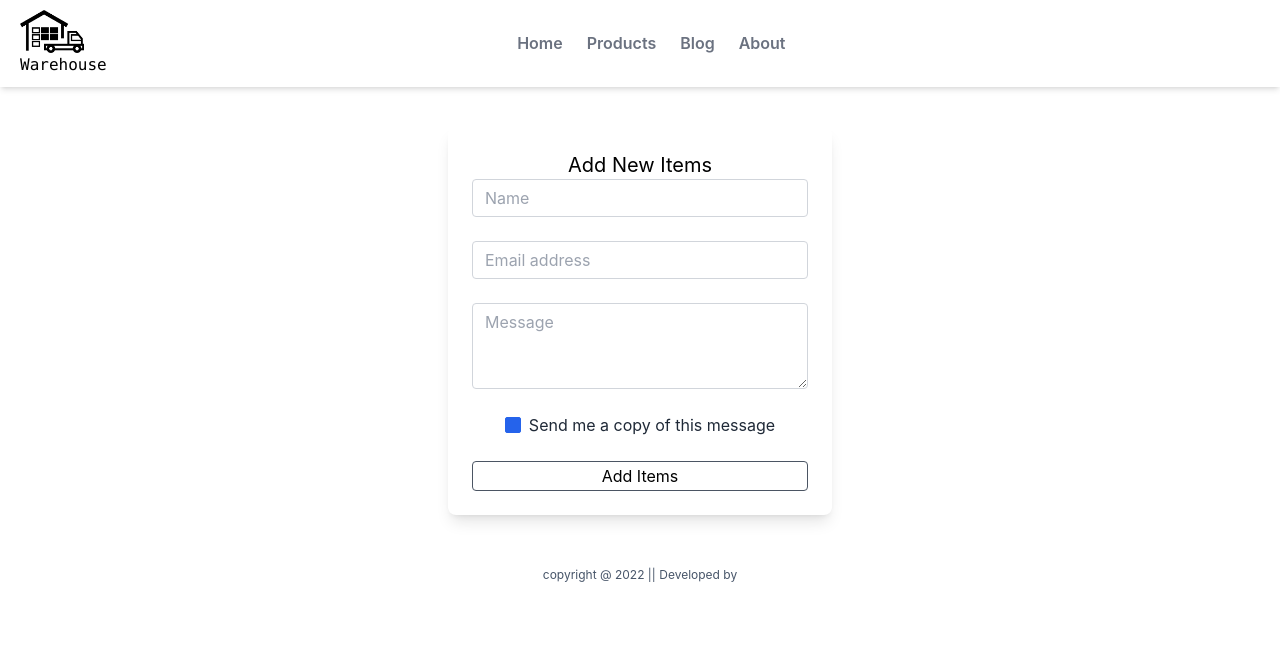
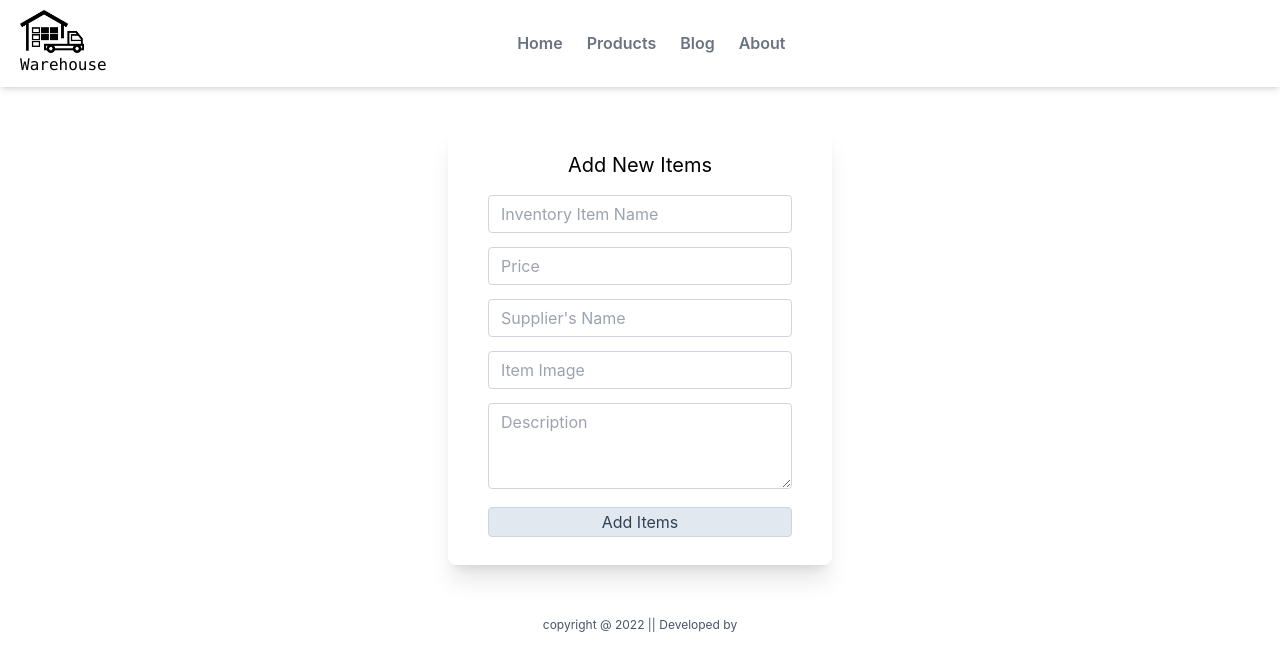
Before and after one commit to ijTuhin/warehouse-management-ui, a React (Create React App) app: page /add-items in a window 1280 px wide. Shown: the top 670 px of the page. Built offline with nearby package versions, Linux system fonts and the light colour scheme; what tw-elements would draw is missing.

Commit message:
add new item form edited

```diff
--- a/src/Pages/Others/AddItems/AddItems.js
+++ b/src/Pages/Others/AddItems/AddItems.js
@@ -6,11 +6,11 @@ const AddItems = () => {
     return (
         <div>
             <Header></Header>
-            <div class="w-96 my-10 p-6 rounded-lg shadow-lg bg-white mx-auto">
-                <h1 className='text-center text-xl'>Add New Items</h1>
+            <div className="w-96 my-10 py-6 px-10 rounded-lg shadow-xl bg-white mx-auto">
+                <h1 className='text-center text-xl mb-4'>Add New Items</h1>
                 <form>
-                    <div class="form-group mb-6">
-                        <input type="text" class="form-control block
+                    <div className="form-group mb-3.5">
+                        <input type="text" className="form-control block
         w-full
         px-3
         py-1.5
@@ -24,10 +24,10 @@ const AddItems = () => {
         ease-in-out
         m-0
         focus:text-gray-700 focus:bg-white focus:border-blue-600 focus:outline-none" id="exampleInput7"
-                            placeholder="Name" />
+                            placeholder="Inventory Item Name" />
                     </div>
-                    <div class="form-group mb-6">
-                        <input type="email" class="form-control block
+                    <div className="form-group mb-3.5">
+                        <input type="number" className="form-control block
         w-full
         px-3
         py-1.5
@@ -41,11 +41,44 @@ const AddItems = () => {
         ease-in-out
         m-0
         focus:text-gray-700 focus:bg-white focus:border-blue-600 focus:outline-none" id="exampleInput8"
-                            placeholder="Email address" />
+                            placeholder="Price" />
                     </div>
-                    <div class="form-group mb-6">
+                    <div className="form-group mb-3.5">
+                        <input type="text" className="form-control block
+        w-full
+        px-3
+        py-1.5
+        text-base
+        font-normal
+        text-gray-700
+        bg-white bg-clip-padding
+        border border-solid border-gray-300
+        rounded
+        transition
+        ease-in-out
+        m-0
+        focus:text-gray-700 focus:bg-white focus:border-blue-600 focus:outline-none" id="exampleInput7"
+                            placeholder="Supplier's Name" />
+                    </div>
+                    <div className="form-group mb-3.5">
+                        <input type="url" name="image" id="image" placeholder='Item Image' className="form-control block
+        w-full
+        px-3
+        py-1.5
+        text-base
+        font-normal
+        text-gray-700
+        bg-white bg-clip-padding
+        border border-solid border-gray-300
+        rounded
+        transition
+        ease-in-out
+        m-0
+        focus:text-gray-700 focus:bg-white focus:border-blue-600 focus:outline-none" />
+                    </div>
+                    <div className="form-group mb-3.5">
                         <textarea
-                            class="
+                            className="
         form-control
         block
         w-full
@@ -64,16 +97,11 @@ const AddItems = () => {
       "
                             id="exampleFormControlTextarea13"
                             rows="3"
-                            placeholder="Message"
+                            placeholder="Description"
                         ></textarea>
                     </div>
-                    <div class="form-group form-check text-center mb-6">
-                        <input type="checkbox"
-                            class="form-check-input appearance-none h-4 w-4 border border-gray-300 rounded-sm bg-white checked:bg-blue-600 checked:border-blue-600 focus:outline-none transition duration-200 mt-1 align-top bg-no-repeat bg-center bg-contain mr-2 cursor-pointer"
-                            id="exampleCheck87" checked />
-                        <label class="form-check-label inline-block text-gray-800" for="exampleCheck87">Send me a copy of this message</label>
-                    </div>
-                    <button type='submit' className='border border-gray-600 rounded w-full px-2.5 py-0.5'>Add Items</button>
+
+                    <button type='submit' className='border border-slate-300 bg-slate-200 text-slate-700 rounded w-full px-2.5 py-0.5 my-1 hover:bg-slate-300 hover:border-slate-300 hover:text-slate-800'>Add Items</button>
                 </form>
             </div>
             <Footer></Footer>
```
